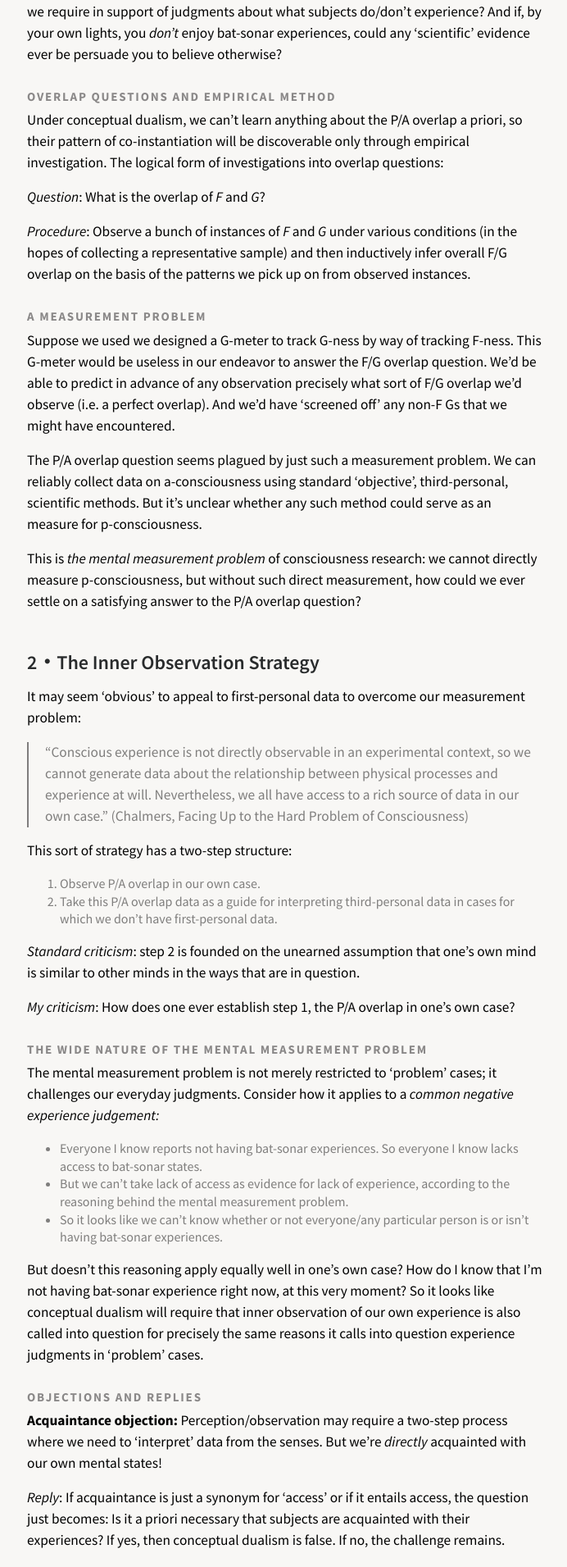
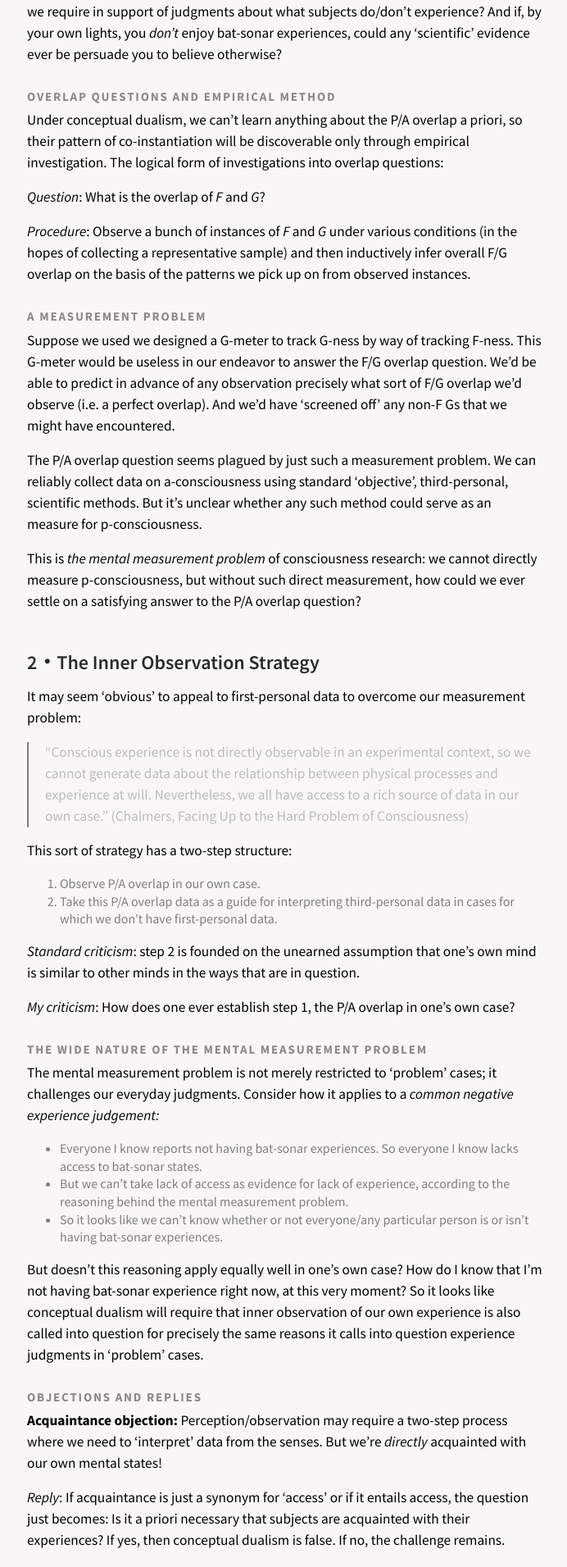
Before and after one commit to jacksonkernion/jacksonkernion.github.io, a Jekyll site: the page built from mental-measurement-handout.md, in a window 1280 px wide. Shown: the part 793-2704 px from the top of the page at 82% size, without its empty margins (292-984 px from the left). Built offline with Jekyll 4.4.1, drawn with Linux system fonts in a browser that asks for light colours; nearby versions of some CDN libraries.

Commit message:
Update style.css

```diff
--- a/assets/stylesheets/style.css
+++ b/assets/stylesheets/style.css
@@ -417,7 +417,7 @@ blockquote{
 }
 blockquote p{
 	padding-left:20px;
-	color: #7F7E7D !important;
+	color: #bbb !important;
 }
 
 /* POST PAGES */
@@ -441,7 +441,7 @@ blockquote p{
 }
 
 #discourse-comments{
-	margin-top: 6px;
+	margin-top: 60px;
 	background-color: #F8F7F5;
 	font-family: "Source Sans Pro", sans-serif;
 }
```
